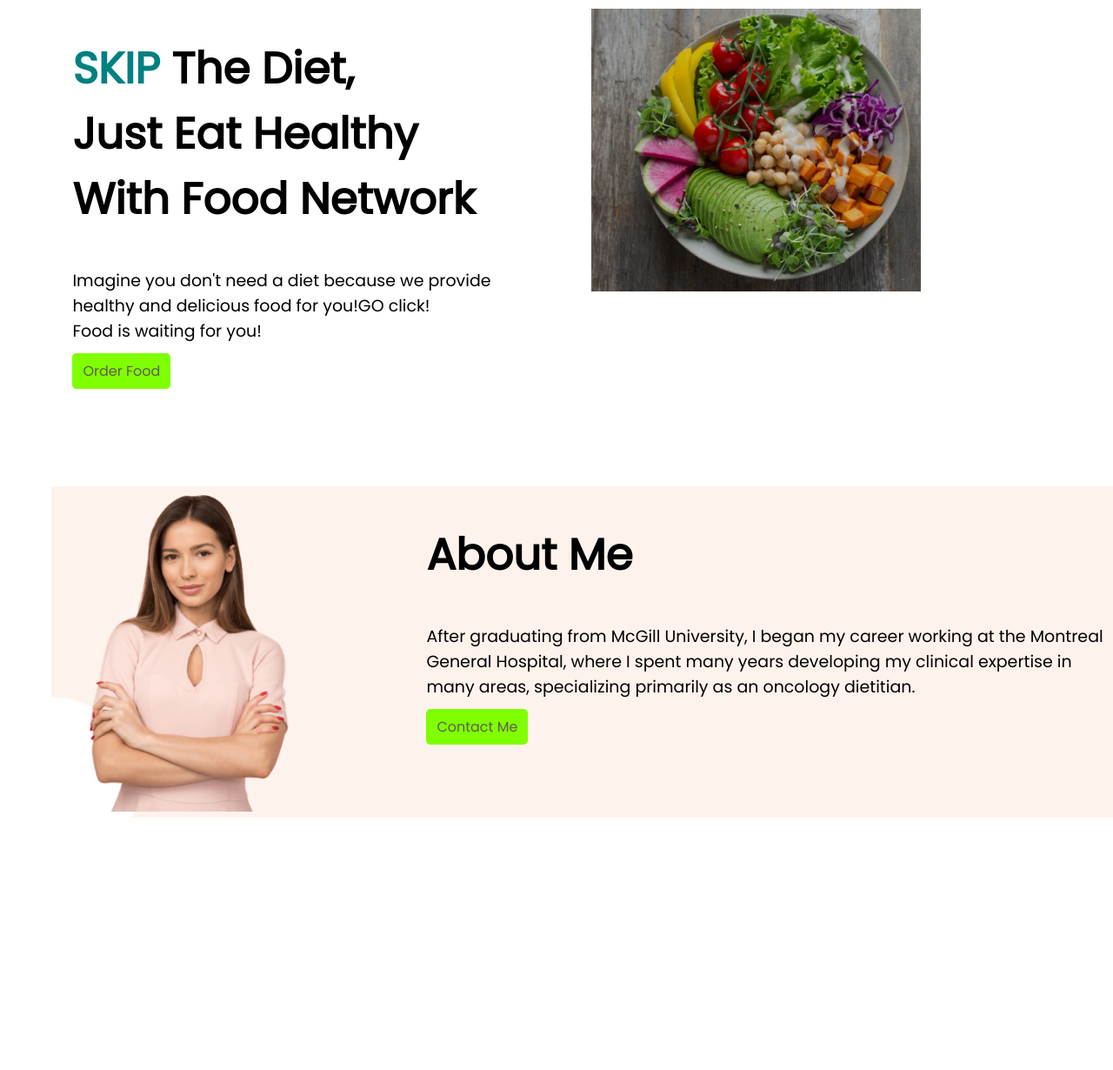
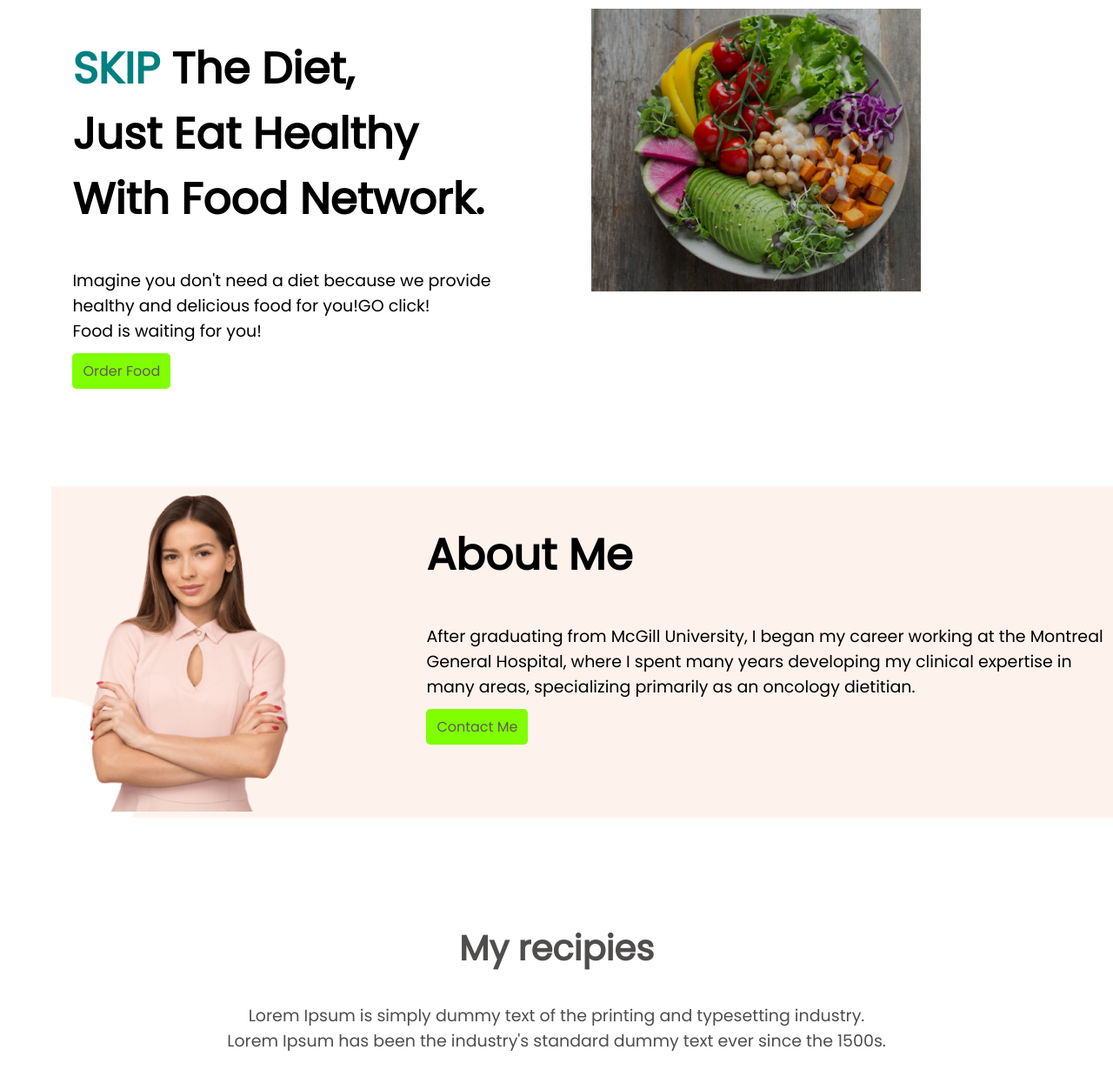
Before and after one commit to Ovijitnath/healthy-eating-website, a plain HTML site: page index.html in a window 1280 px wide. Shown: the whole page at 87% size. Before the commit the page ends 1060 px from the top, so only its background shows below. Drawn offline with Linux system fonts and the light colour scheme.

Commit message:
third section done

```diff
--- a/index.html
+++ b/index.html
@@ -15,7 +15,7 @@
 <body>
     <section class="order-food flexiable-container">
         <div class="half-width">
-            <h1><span class="color">SKIP</span> The Diet,<br>Just Eat Healthy<br> With Food Network</h1>
+            <h1><span class="color">SKIP</span> The Diet,<br>Just Eat Healthy<br> With Food Network.</h1>
             <!--<h1>Eat Healthy </h1>
             <h1> With Food Network</h1></p> -->
             <p>Imagine you don't need a diet because we provide
@@ -46,6 +46,11 @@
         </div>
 
     </section>
+    <section class="My-recipies">
+        <h2>My recipies</h2>
+        <p>Lorem Ipsum is simply dummy text of the printing and typesetting industry.<br> Lorem Ipsum has been the
+            industry's standard dummy text ever since the 1500s.</p>
+    </section>
 </body>
 
 </html>
--- a/style.css
+++ b/style.css
@@ -9,6 +9,10 @@
 
 h1 {
     font-size: 50px;
+}
+
+h2 {
+    font-size: 40px;
 }
 
 p {
@@ -63,3 +67,8 @@
     margin: justify;
 
 }
+
+.My-recipies {
+    text-align: center;
+    color: rgb(80, 77, 77);
+}
```
